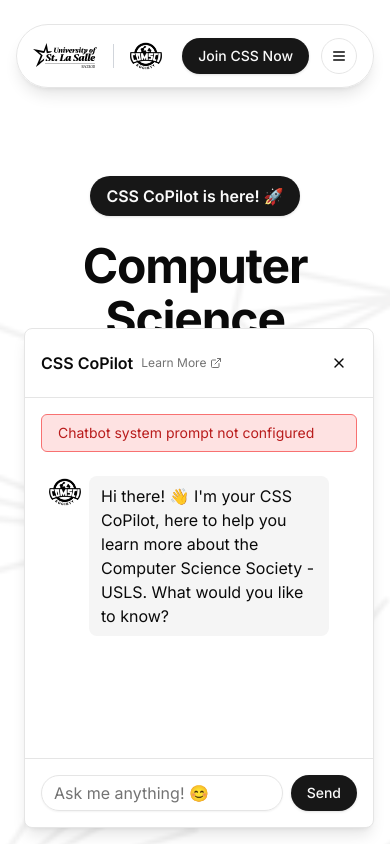
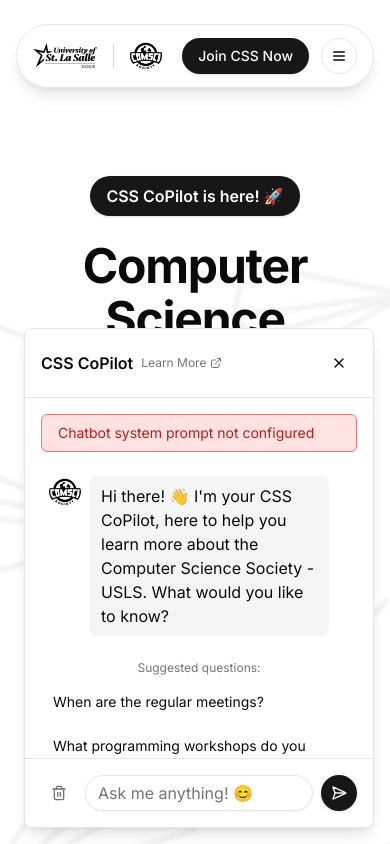
Before and after one commit to JohnEsperancilla-PH/css-website, a Next.js app: page / in a window 390 px wide. Both pictures are taken after a click on the button 350 px from the left and 795 px from the top of the page. Shown: the top 844 px of the page. Built offline with nearby package versions, Linux system fonts and the light colour scheme.

Commit message:
Enhance Chatbot functionality by adding suggested questions for user engagement, implementing typing animation in ChatMessage component, and updating Tailwind configuration for improved styling and responsiveness.

```diff
--- a/components/chatbot/chat-message.tsx
+++ b/components/chatbot/chat-message.tsx
@@ -2,13 +2,15 @@
 
 import { cn } from "@/lib/utils";
 import { Avatar, AvatarImage, AvatarFallback } from "../ui/avatar";
+import { User } from "lucide-react";
 
 interface ChatMessageProps {
   content: string;
   role: "user" | "assistant";
+  isTyping?: boolean;
 }
 
-export function ChatMessage({ content, role }: ChatMessageProps) {
+export function ChatMessage({ content, role, isTyping = false }: ChatMessageProps) {
   return (
     <div
       className={cn(
@@ -20,7 +22,9 @@
         {role === "assistant" ? (
           <AvatarImage src="/images/css-logo.png" alt="CSS Logo" />
         ) : (
-          <AvatarFallback>U</AvatarFallback>
+          <AvatarFallback className="bg-primary">
+            <User className="h-4 w-4 text-primary-foreground" />
+          </AvatarFallback>
         )}
       </Avatar>
       <div
@@ -31,7 +35,15 @@
             : "bg-muted"
         )}
       >
-        {content}
+        {isTyping ? (
+          <div className="flex gap-1 h-4 items-center">
+            <span className="w-1.5 h-1.5 bg-foreground/60 rounded-full animate-typing1" />
+            <span className="w-1.5 h-1.5 bg-foreground/60 rounded-full animate-typing2" />
+            <span className="w-1.5 h-1.5 bg-foreground/60 rounded-full animate-typing3" />
+          </div>
+        ) : (
+          content
+        )}
       </div>
     </div>
   );
--- a/components/chatbot/chatbot.tsx
+++ b/components/chatbot/chatbot.tsx
@@ -4,7 +4,7 @@
 import { Button } from "../ui/button";
 import { Input } from "../ui/input";
 import { ChatMessage } from "./chat-message";
-import { MessageSquare, X, ExternalLink } from "lucide-react";
+import { MessageSquare, X, ExternalLink, Trash2, SendHorizontal } from "lucide-react";
 import { cn } from "@/lib/utils";
 
 interface Message {
@@ -19,6 +19,20 @@
   content: "Hi there! 👋 I'm your CSS CoPilot, here to help you learn more about the Computer Science Society - USLS. What would you like to know?"
 };
 
+// Common questions that will be randomly selected
+const SUGGESTED_QUESTIONS = [
+  "What events do you organize?",
+  "How can I join CSS?",
+  "When are the regular meetings?",
+  "What programming workshops do you offer?",
+  "What are the membership benefits?",
+  "How can I participate in projects?",
+  "What is the membership fee?",
+  "Do you offer coding tutorials?",
+  "Can freshmen join CSS?",
+  "What programming languages do you focus on?"
+];
+
 export function Chatbot() {
   const [isOpen, setIsOpen] = useState(false);
   const [messages, setMessages] = useState<Message[]>([WELCOME_MESSAGE]);
@@ -26,10 +40,31 @@
   const [isLoading, setIsLoading] = useState(false);
   const chatContainerRef = useRef<HTMLDivElement>(null);
   const [error, setError] = useState<string>("");
+  const [suggestedQuestions, setSuggestedQuestions] = useState<string[]>([]);
 
   // Get context and system prompt from environment variables
   const context = process.env.NEXT_PUBLIC_CHATBOT_CONTEXT || "";
   const systemPrompt = process.env.NEXT_PUBLIC_CHATBOT_SYSTEM_PROMPT || "";
+
+  // Initialize random suggested questions
+  useEffect(() => {
+    updateSuggestedQuestions();
+  }, []);
+
+  const updateSuggestedQuestions = () => {
+    const shuffled = [...SUGGESTED_QUESTIONS].sort(() => 0.5 - Math.random());
+    setSuggestedQuestions(shuffled.slice(0, 3));
+  };
+
+  const handleClearChat = () => {
+    setMessages([WELCOME_MESSAGE]);
+    updateSuggestedQuestions();
+  };
+
+  const handleSuggestedQuestion = (question: string) => {
+    setInput(question);
+    handleSubmit(null, question);
+  };
 
   useEffect(() => {
     if (!context) {
@@ -46,11 +81,12 @@
     }
   }, [messages]);
 
-  const handleSubmit = async (e: React.FormEvent) => {
-    e.preventDefault();
-    if (!input.trim() || isLoading) return;
+  const handleSubmit = async (e: React.FormEvent | null, suggestedInput?: string) => {
+    if (e) e.preventDefault();
+    const messageText = suggestedInput || input;
+    if (!messageText.trim() || isLoading) return;
 
-    const userMessage = { role: "user" as const, content: input };
+    const userMessage = { role: "user" as const, content: messageText };
     setMessages((prev) => [...prev, userMessage]);
     setInput("");
     setIsLoading(true);
@@ -91,6 +127,7 @@
         content: data.choices[0].message.content,
       };
       setMessages((prev) => [...prev, assistantMessage]);
+      updateSuggestedQuestions();
     } catch (error) {
       console.error("Error:", error);
       setError(error instanceof Error ? error.message : "An error occurred");
@@ -145,22 +182,49 @@
               <ChatMessage key={index} {...message} />
             ))}
             {isLoading && (
-              <div className="flex justify-center">
-                <span className="animate-pulse">Thinking... 💭</span>
+              <ChatMessage
+                role="assistant"
+                content=""
+                isTyping={true}
+              />
+            )}
+            {messages.length === 1 && (
+              <div className="space-y-2">
+                <p className="text-xs text-muted-foreground text-center">Suggested questions:</p>
+                <div className="flex flex-col gap-2">
+                  {suggestedQuestions.map((question, index) => (
+                    <button
+                      key={index}
+                      onClick={() => handleSuggestedQuestion(question)}
+                      className="text-sm text-left px-3 py-2 rounded-lg hover:bg-muted transition-colors duration-200"
+                    >
+                      {question}
+                    </button>
+                  ))}
+                </div>
               </div>
             )}
           </div>
 
           <form onSubmit={handleSubmit} className="p-4 border-t">
-            <div className="flex gap-2">
+            <div className="flex items-center gap-2">
+              <Button
+                type="button"
+                variant="ghost"
+                size="icon"
+                onClick={handleClearChat}
+                className="shrink-0"
+              >
+                <Trash2 className="h-4 w-4 text-muted-foreground hover:text-destructive transition-colors" />
+              </Button>
               <Input
                 value={input}
                 onChange={(e) => setInput(e.target.value)}
                 placeholder="Ask me anything! 😊"
                 disabled={isLoading}
               />
-              <Button type="submit" disabled={isLoading}>
-                Send
+              <Button type="submit" size="icon" disabled={isLoading} className="shrink-0">
+                <SendHorizontal className="h-4 w-4" />
               </Button>
             </div>
           </form>
--- a/tailwind.config.ts
+++ b/tailwind.config.ts
@@ -1,16 +1,44 @@
 import type { Config } from "tailwindcss";
 import animate from "tailwindcss-animate";
 
-export default {
-    darkMode: ["class"],
-    content: [
-    "./pages/**/*.{js,ts,jsx,tsx,mdx}",
-    "./components/**/*.{js,ts,jsx,tsx,mdx}",
-    "./app/**/*.{js,ts,jsx,tsx,mdx}",
+const config = {
+  darkMode: ["class"],
+  content: [
+    './pages/**/*.{ts,tsx}',
+    './components/**/*.{ts,tsx}',
+    './app/**/*.{ts,tsx}',
+    './src/**/*.{ts,tsx}',
   ],
+  prefix: "",
   theme: {
-  	extend: {
-  		colors: {
+    container: {
+      center: true,
+      padding: "2rem",
+      screens: {
+        "2xl": "1400px",
+      },
+    },
+    extend: {
+      keyframes: {
+        typing1: {
+          "0%, 100%": { transform: "translateY(0px)" },
+          "50%": { transform: "translateY(-5px)" },
+        },
+        typing2: {
+          "0%, 100%": { transform: "translateY(0px)" },
+          "50%": { transform: "translateY(-5px)" },
+        },
+        typing3: {
+          "0%, 100%": { transform: "translateY(0px)" },
+          "50%": { transform: "translateY(-5px)" },
+        },
+      },
+      animation: {
+        typing1: "typing1 1s infinite 0s",
+        typing2: "typing2 1s infinite 0.1s",
+        typing3: "typing3 1s infinite 0.2s",
+      },
+      colors: {
   			background: 'hsl(var(--background))',
   			foreground: 'hsl(var(--foreground))',
   			card: {
@@ -104,3 +132,5 @@
   },
   plugins: [animate],
 } satisfies Config;
+
+export default config;
```
